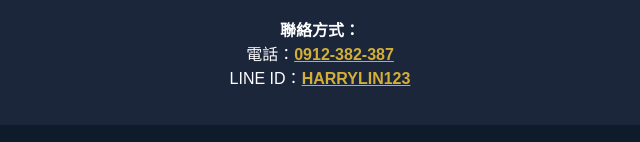
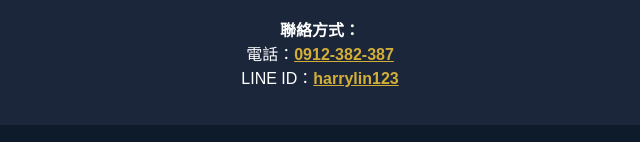
Before and after one commit to estateP2p/easy_website, a plain HTML site: page index.html in a window 1280 px wide. Shown: the part 1471-1613 px from the top of the page, 320-960 px from the left. Drawn offline with Linux system fonts and the light colour scheme.

Commit message:
update LINE ID to lowercase for consistency in contact information

```diff
--- a/index.html
+++ b/index.html
@@ -231,7 +231,7 @@
       我們致力於提供安全、透明的P2P不動產投資平台，協助投資人獲得穩定收益。<br><br>
       <strong>聯絡方式：</strong><br>
       電話：<span class="phone-link" onclick="makeCall('0912382387')">0912-382-387</span><br>
-      LINE ID：<span class="line-link" onclick="addLine('HARRYLIN123')">HARRYLIN123</span>
+      LINE ID：<span class="line-link" onclick="addLine('harrylin123')">harrylin123</span>
     </p>
   </div>
 
@@ -242,7 +242,7 @@
       <p>目前只提供親友投資<br>
          請撥 <span class="phone-link" onclick="makeCall('0912382387')">0912-382-387</span><br><br>
          借款也是撥 <span class="phone-link" onclick="makeCall('0912382387')">0912-382-387</span><br>
-         或加LINE ID: <span class="line-link" onclick="addLine('HARRYLIN123')">HARRYLIN123</span>
+         或加LINE ID: <span class="line-link" onclick="addLine('harrylin123')">harrylin123</span>
       </p>
       <button class="dialog-close" onclick="closeDialog()">關閉</button>
     </div>
```
